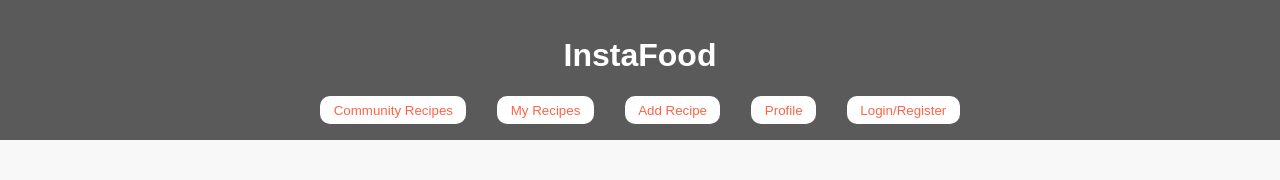
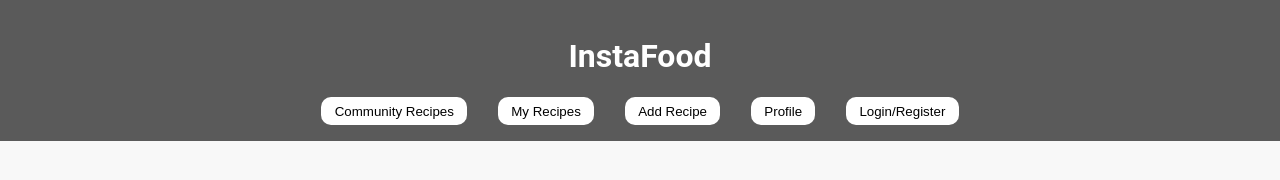
Before and after one commit to kserra1/CS326Team2, a website with bundled scripts: page front-end/src/index.html in a window 1280 px wide. Built offline with nearby package versions, Linux system fonts and the light colour scheme; files whose address does not match are found by name.

Commit message:
Updated font to Roboto for a modern and clean design, improving readability.

```diff
--- a/front-end/src/main.css
+++ b/front-end/src/main.css
@@ -1,5 +1,5 @@
 body {
-    font-family: Arial, sans-serif;
+    font-family: 'Roboto', sans-serif;
     margin: 0;
     padding: 0;
     background-color: #f8f8f8;
@@ -18,7 +18,7 @@ nav button {
     padding: 0.5em 1em;
     border: none;
     background: white;
-    color: #ff6347;
+    color: #000000;
     cursor: pointer;
     border-radius: 10px;
 }
```
